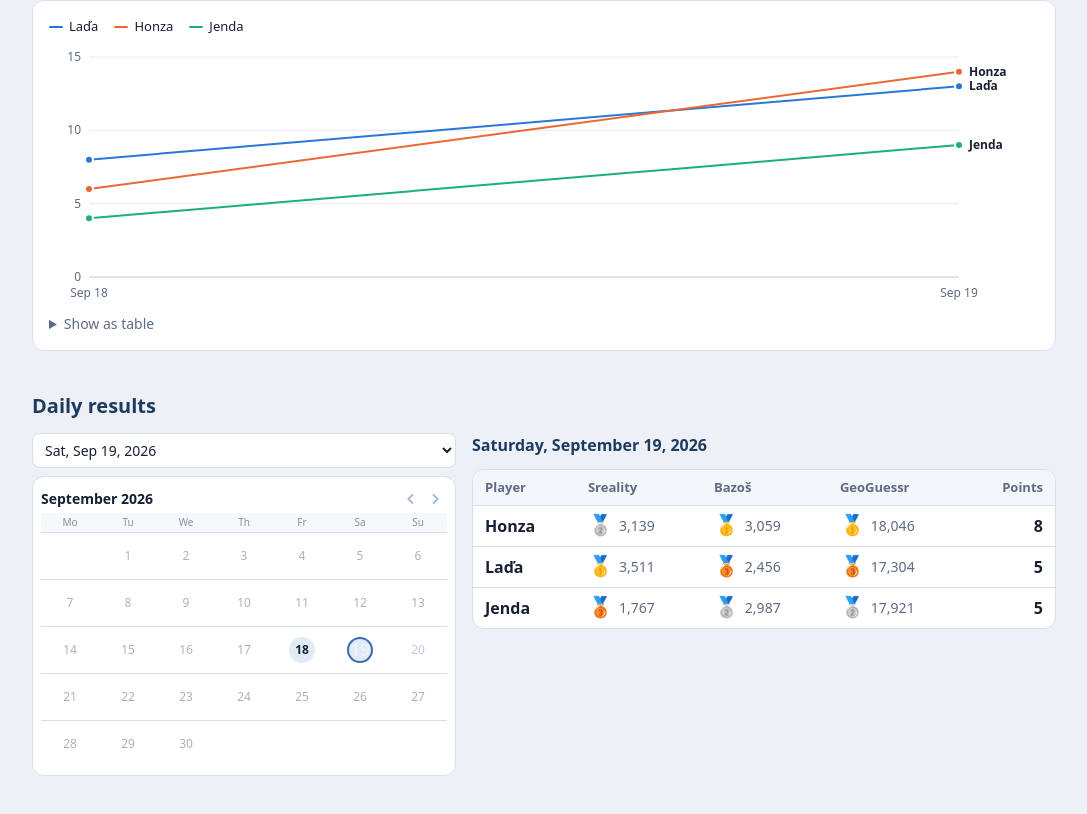
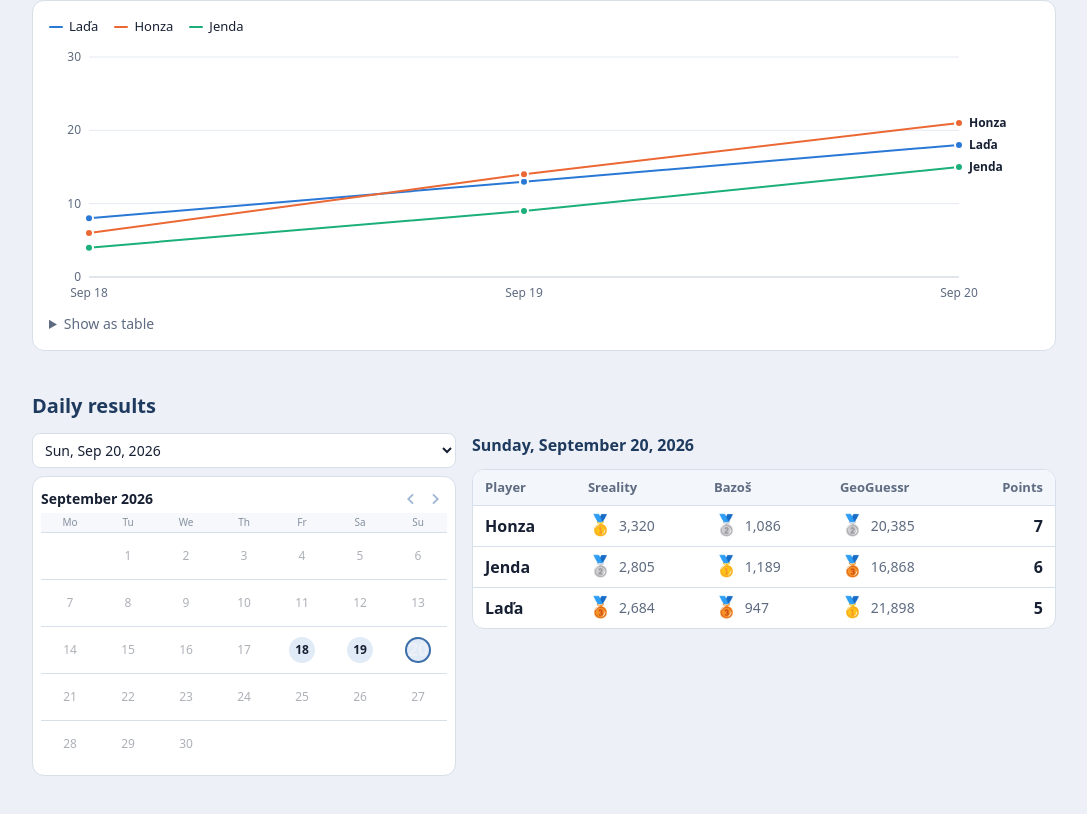
Before and after one commit to miklilad/kappa-hladaci-scoreboard, a React (Vite) app: page / in a window 1280 px wide. Shown: the part 504-1318 px from the top of the page, without its empty margins (96-1183 px from the left). Built offline with nearby package versions, Linux system fonts and the light colour scheme.

Commit message:
Add new game scores entry for 2026-09-20

```diff
--- a/src/scores.ts
+++ b/src/scores.ts
@@ -34,4 +34,11 @@ export const scores: Session[] = [
     bazos: [2456, 3059, 2987],
     geoguessr: [17304, 18046, 17921],
   },
+  {
+    date: "2026-09-20",
+    players: ["Laďa", "Honza", "Jenda"],
+    sreality: [2684, 3320, 2805],
+    bazos: [947, 1086, 1189],
+    geoguessr: [21898, 20385, 16868],
+  },
 ];
```
